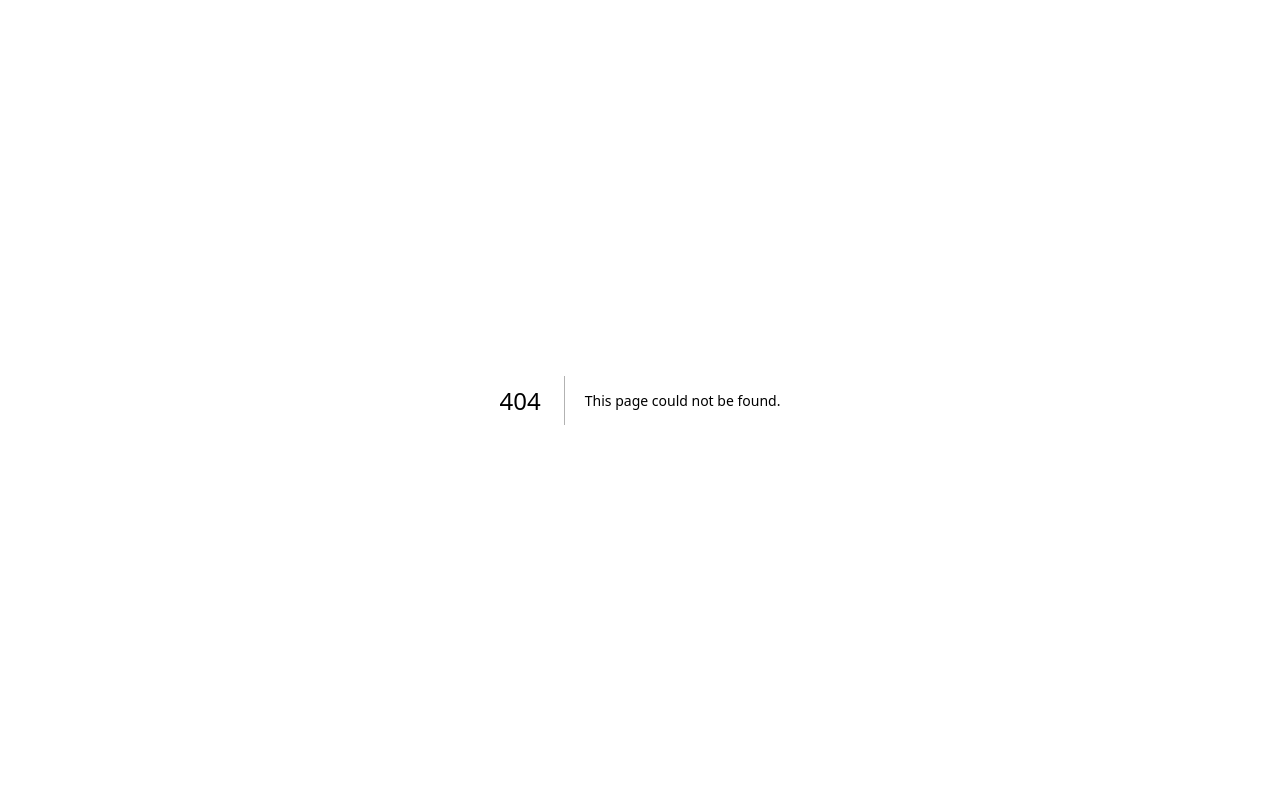
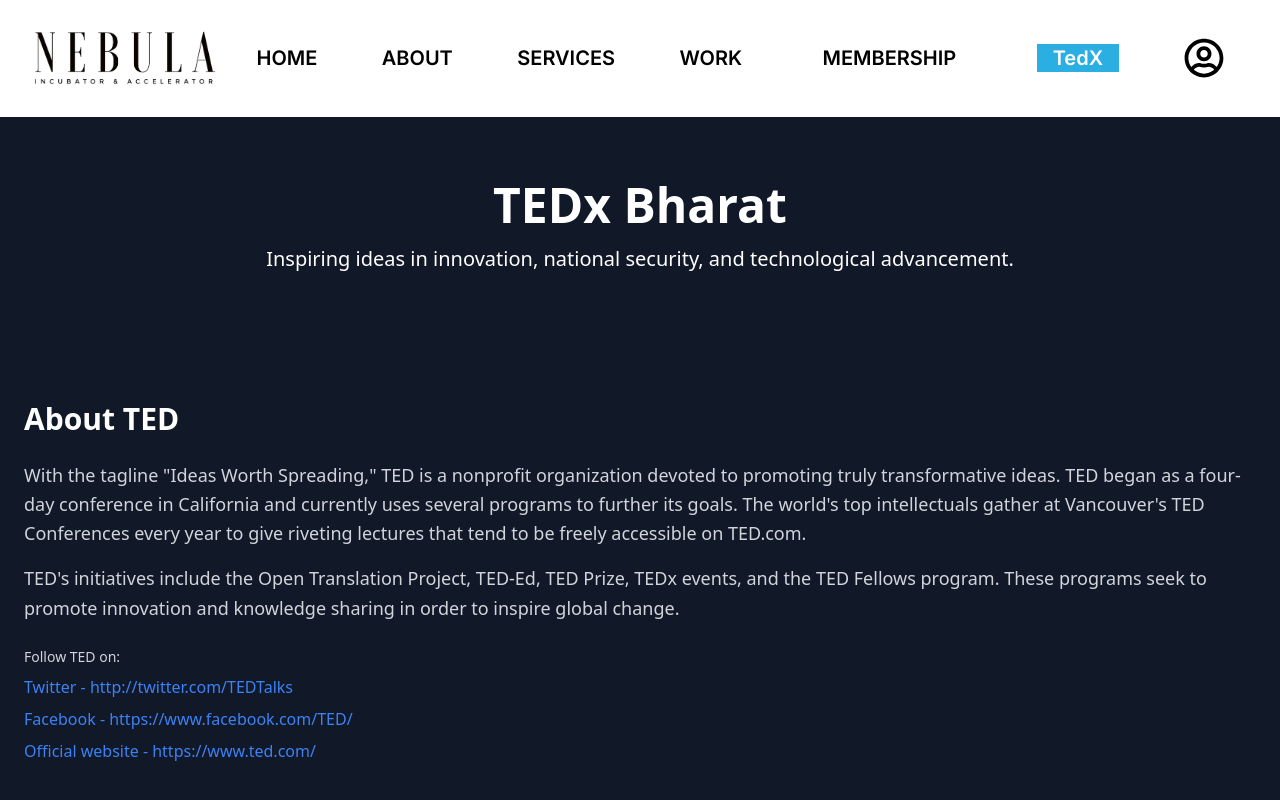
Before and after one commit to ANUXR4G/Nebula-Accelerator, a Next.js app: page /tedx in a window 1280 px wide. Before the commit this address had no page. Shown: the top 800 px of the page. Built offline with nearby package versions, Linux system fonts and the light colour scheme.

Commit message:
Initial Commit

```diff
--- a/src/app/navbar.jsx
+++ b/src/app/navbar.jsx
@@ -35,8 +35,11 @@
         <Link href="/news" className="hover:text-gray-400 transition-colors duration-1000 text-xl text-black">
           WORK
         </Link>
-        <Link href="/social" className="hover:text-black transition-colors duration-1000 text-xl text-white bg-[#2baee2]">
+        <Link href="/social" className="hover:text-gray-400 transition-colors duration-1000 text-xl text-black">
           <span className="p-4">MEMBERSHIP</span>
+        </Link>
+        <Link href="/tedx" className="hover:text-black transition-colors duration-1000 text-xl text-white bg-[#2baee2]">
+          <span className="p-4">TedX</span>
         </Link>
         <UserIcon />
       </div>
--- /dev/null
+++ b/src/app/tedx/page.jsx
@@ -0,0 +1,16 @@
+import React from 'react'
+import Navbar from '../navbar';
+import Footer from '../footer';
+import Tedx from "@/app/tedx/tedxbharatpage"
+function page() {
+  return (
+    <div>
+      <Navbar/>
+      <Tedx/>
+      <hr/>
+      <Footer/>
+    </div>
+  )
+}
+
+export default page;
--- /dev/null
+++ b/src/app/tedx/tedxbharatpage.jsx
@@ -0,0 +1,111 @@
+"use client"
+import React from "react";
+
+const TedXBharatPage = () => {
+  return (
+    <div className="font-sans text-gray-800">
+      {/* Hero Section */}
+      <section className="bg-gray-900 text-white py-16 px-6">
+        <div className="max-w-7xl mx-auto text-center">
+          <h1 className="text-4xl md:text-5xl font-bold">
+            TEDx Bharat
+          </h1>
+          <p className="text-lg md:text-xl mt-4">
+            Inspiring ideas in innovation, national security, and technological advancement.
+          </p>
+        </div>
+      </section>
+
+      {/* About TED */}
+      <section className="py-16 px-6 bg-gray-900">
+        <div className="max-w-7xl mx-auto">
+          <h2 className="text-3xl font-bold text-white mb-6">About TED</h2>
+          <p className="text-lg leading-relaxed text-gray-300">
+            With the tagline "Ideas Worth Spreading," TED is a nonprofit organization devoted to promoting truly transformative ideas. TED began as a four-day conference in California and currently uses several programs to further its goals. The world's top intellectuals gather at Vancouver's TED Conferences every year to give riveting lectures that tend to be freely accessible on TED.com.
+          </p>
+          <p className="mt-4 text-lg text-gray-300 leading-relaxed">
+            TED's initiatives include the Open Translation Project, TED-Ed, TED Prize, TEDx events, and the TED Fellows program. These programs seek to promote innovation and knowledge sharing in order to inspire global change.
+          </p>
+          <div className="mt-6">
+            <p className="text-sm text-gray-300">
+              Follow TED on:
+            </p>
+            <ul className="mt-2 space-y-2">
+              <li>
+                <a
+                  href="http://twitter.com/TEDTalks"
+                  target="_blank"
+                  rel="noopener noreferrer"
+                  className="text-blue-500 hover:underline"
+                >
+                  Twitter - http://twitter.com/TEDTalks
+                </a>
+              </li>
+              <li>
+                <a
+                  href="https://www.facebook.com/TED/"
+                  target="_blank"
+                  rel="noopener noreferrer"
+                  className="text-blue-500 hover:underline"
+                >
+                  Facebook - https://www.facebook.com/TED/
+                </a>
+              </li>
+              <li>
+                <a
+                  href="https://www.ted.com/"
+                  target="_blank"
+                  rel="noopener noreferrer"
+                  className="text-blue-500 hover:underline"
+                >
+                  Official website - https://www.ted.com/
+                </a>
+              </li>
+            </ul>
+          </div>
+        </div>
+      </section>
+
+      {/* About TEDx */}
+      <section className="py-16 px-6 bg-gray-900">
+        <div className="max-w-7xl mx-auto">
+          <h2 className="text-3xl font-bold text-white mb-6">About TEDx</h2>
+          <p className="text-lg leading-relaxed text-gray-300">
+            Inspired by TED's objective to convey "ideas worth spreading," TEDx is a global endeavour. These independently organized events foster the dissemination of creative ideas and ground-breaking research while delivering the spirit of TED to local communities across the globe.
+          </p>
+          <p className="mt-4 text-lg leading-relaxed text-gray-300">
+            TEDx events, which numerous enthusiastic organizers lead, seek to inspire change and meaningful dialogue on a local level. With both live speakers and recorded TED Talks, each event follows strict curation, speaker coaching, and event planning. These individually organised TED events are independently functioning under a TED license. (Subject to rules and regulations)
+          </p>
+        </div>
+      </section>
+
+      {/* About TEDx Bharat */}
+      <section className="py-16 px-6 bg-gray-900">
+        <div className="max-w-7xl mx-auto">
+          <h2 className="text-3xl font-bold text-white mb-6">About TEDx Bharat</h2>
+          <p className="text-lg leading-relaxed text-gray-300">
+            TEDx Bharat brings the spirit of TED to India, focusing on the defence sector to highlight themes of innovation, national security, and technological advancement. Our esteemed speakers include veterans, policymakers, and tech innovators who explore the role of startups and citizens in shaping India's defence ecosystem.
+          </p>
+          <p className="mt-4 text-lg leading-relaxed text-gray-300">
+            A core mission of TEDx Bharat is to support women entrepreneurs, encouraging their participation and leadership in defence-related startups. From discussions on AI and cybersecurity to showcasing the impact of indigenous manufacturing and defence startups, TEDx Bharat aims to inspire and mobilize the nation towards a secure, self-reliant future.
+          </p>
+        </div>
+      </section>
+
+      {/* What to Expect */}
+      <section className="py-16 px-6 bg-gray-900">
+        <div className="max-w-7xl mx-auto">
+          <h2 className="text-3xl font-bold text-white mb-6">What to Expect?</h2>
+          <p className="text-lg leading-relaxed text-gray-300">
+            TEDx Bharat will be offering an enriching experience that focuses on innovation and technological advancements in the defence sector. Attendees will enjoy thought-provoking talks from esteemed veterans, defence researchers, and entrepreneurs.
+          </p>
+          <p className="mt-4 text-lg leading-relaxed text-gray-300">
+            Through engaging discussions on AI, cybersecurity, and encouraging women entrepreneurship, TEDx Bharat inspires a collective effort towards a secure, self-reliant future. Join us to celebrate the diverse and resilient contributions that define Bharat’s defence landscape!
+          </p>
+        </div>
+      </section>
+    </div>
+  );
+};
+
+export default TedXBharatPage;
```
